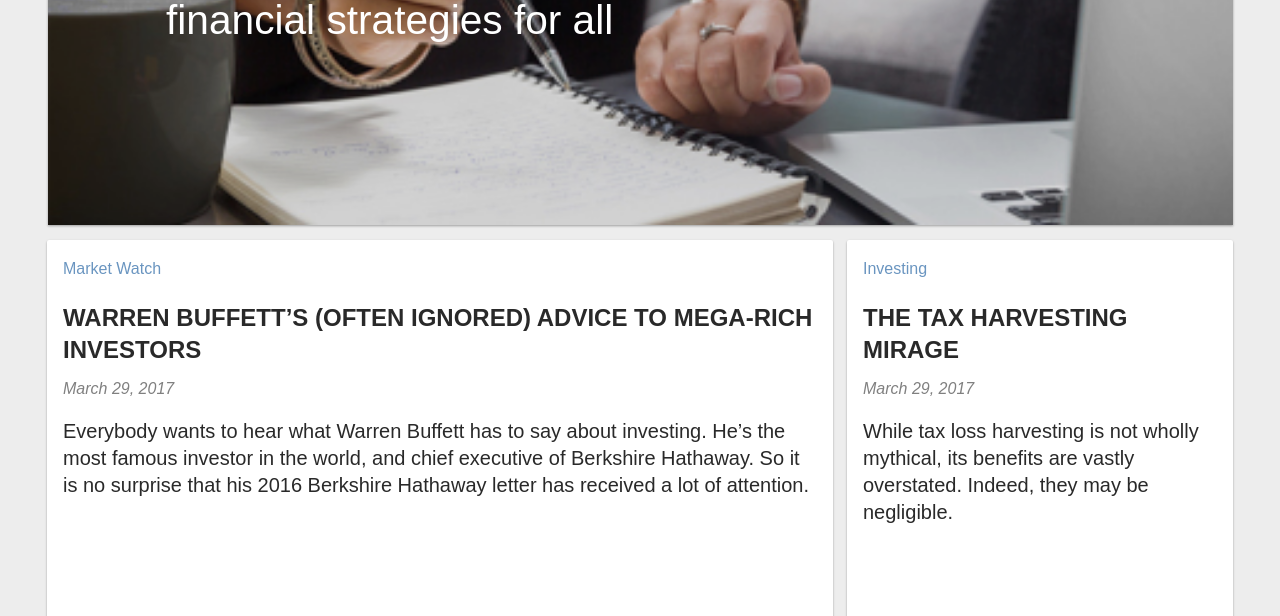
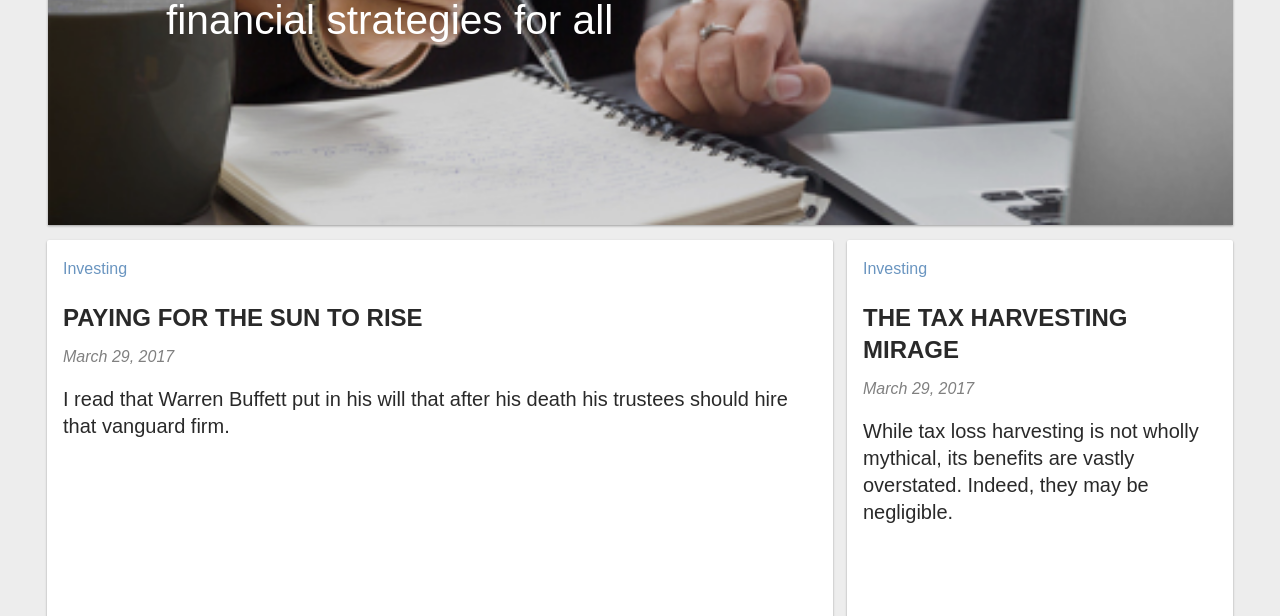
Before and after one commit to plynty/compendiumfinance, a Jekyll site: the page built from index.md, in a window 1280 px wide and 900 px high, scrolled down 359 px, cut to the strip 0-616 px from the top of the window. Built offline with Jekyll 4.4.1, drawn with Linux system fonts in a browser that asks for light colours; nearby versions of some CDN libraries; some web fonts are replaced.

Commit message:
Updated Warren Buffetts Often Ignored Advice To Mega Rich Investors

```diff
--- a/_articles/warren-buffetts-often-ignored-advice-to-mega-rich-investors.markdown
+++ b/_articles/warren-buffetts-often-ignored-advice-to-mega-rich-investors.markdown
@@ -1,12 +1,10 @@
 ---
-title: Warren Buffett’s (often ignored) advice to mega-rich investors
+title: PAYING FOR THE SUN TO RISE
 date: 2017-03-29 12:04:00 Z
 categories:
-- Market Watch
-author: Michael Edesess
-link: http://www.marketwatch.com/story/warren-buffetts-often-ignored-advice-to-mega-rich-investors-2017-03-13
-lead: Everybody wants to hear what Warren Buffett has to say about investing. He’s
-  the most famous investor in the world, and chief executive of Berkshire Hathaway.
-  So it is no surprise that his 2016 Berkshire Hathaway letter has received a lot
-  of attention.
+- Investing
+author: George Peacock
+link: http://www.3simplerulesofinvesting.com/frankinsightoftheday/?p=1327
+lead: I read that Warren Buffett put in his will that after his death his trustees
+  should hire that vanguard firm.
 ---
```
